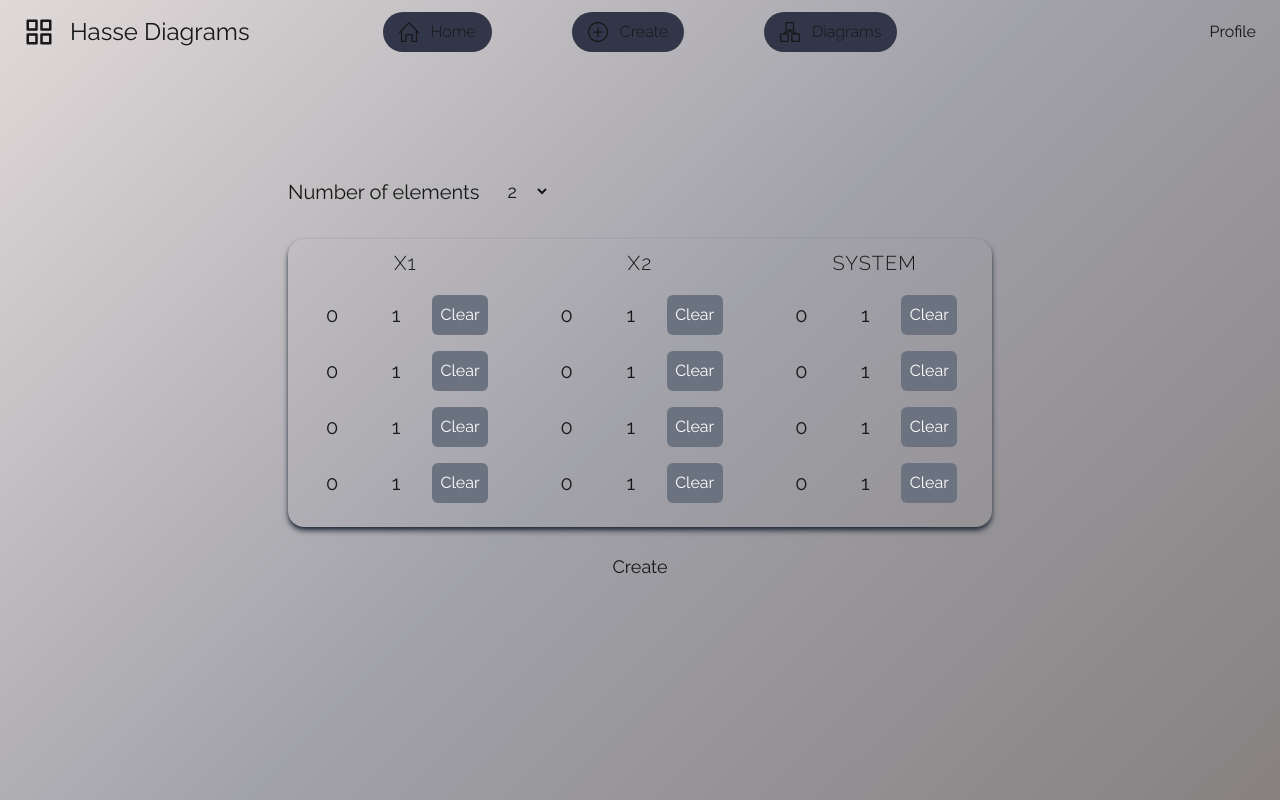
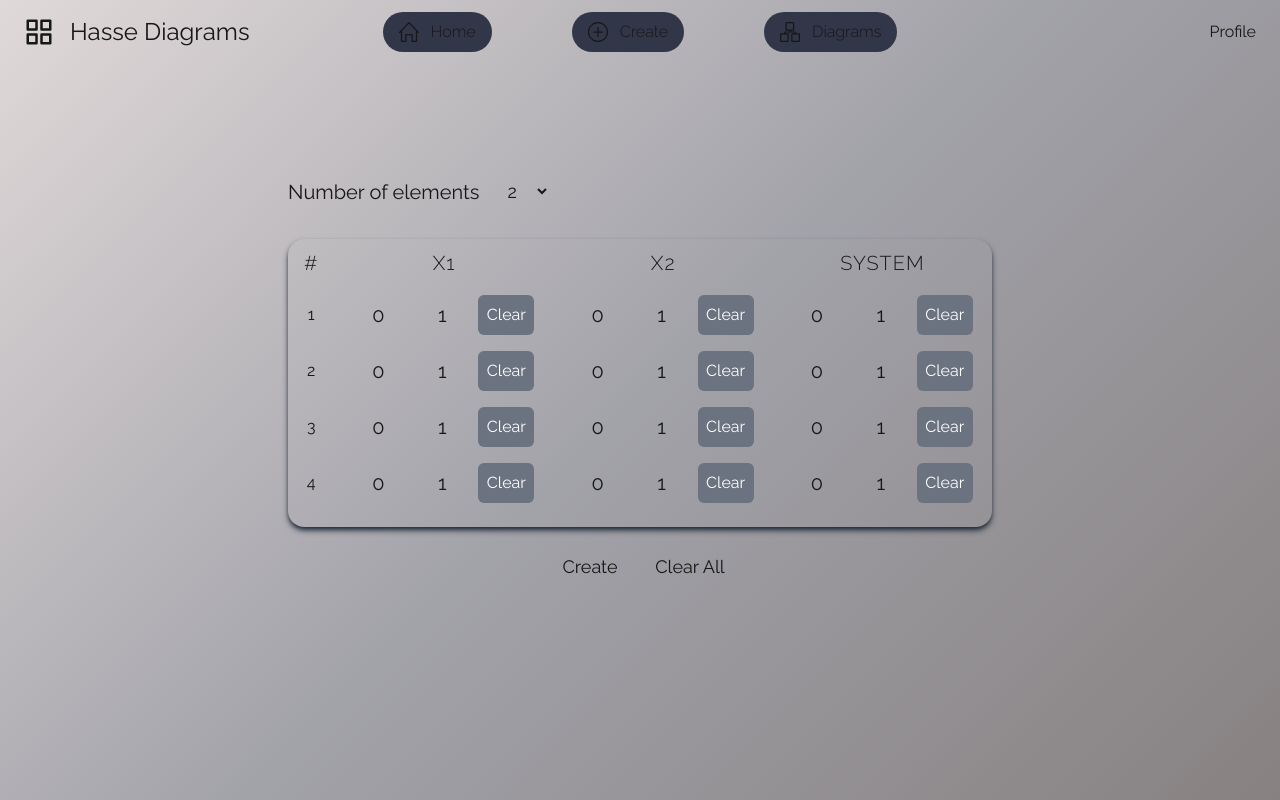
Before and after one commit to rejzoo/WebApp-Hasse-Diagrams, a Next.js app in the folder hassediagrams-fe/: page /create in a window 1280 px wide. Built offline with nearby package versions, Linux system fonts and the light colour scheme.

Commit message:
Added clear button and numbering

```diff
--- a/hassediagrams-fe/components/UI/InputTable.tsx
+++ b/hassediagrams-fe/components/UI/InputTable.tsx
@@ -82,11 +82,19 @@ export default function InputTable({ numberOfElements }: TableProps) {
     console.log(rows);
   }
 
+  const clearValues = () => {
+    setRows(calculateRows(numberOfElements));
+  }
+
   return (
-    <><div className="custom-scrollbar overflow-x-auto max-h-[70vh] bg-[var(--itemsbackground)]/15 rounded-2xl shadow-md shadow-gray-800 pb-4">
+    <>
+      <div className="custom-scrollbar overflow-x-auto max-h-[70vh] bg-[var(--itemsbackground)]/15 rounded-2xl shadow-md shadow-gray-800 pb-4">
         <table className="min-w-full border-collapse">
           <thead className="sticky top-0 z-20 bg-[var(--itemsbackground)]">
             <tr>
+              <th className="h-12 px-4 text-center text-xl font-light uppercase tracking-wider whitespace-nowrap sticky left-0 bg-[var(--itemsbackground)] w-10">
+                #
+              </th>
               {headers.map((header, index) => (
                 <th
                   key={index}
@@ -100,32 +108,42 @@ export default function InputTable({ numberOfElements }: TableProps) {
               </th>
             </tr>
           </thead>
+
           <tbody>
             {rows.map((row, rowIndex) => (
               <tr
                 key={rowIndex}
                 className="hover:bg-[var(--itemsbackground)]/10 transition-colors"
               >
+                <td className="px-4 text-center sticky left-0 bg-[var(--itemsbackground)] w-10">
+                  {rowIndex + 1}
+                </td>
                 {row.elements.map((value, colIndex) => (
                   <td key={colIndex} className="px-4 py-2 text-center">
                     <ToggleCell
                       currentValue={value}
-                    onSelect={(val) => handleElementClick(rowIndex, colIndex, val)} />
+                      onSelect={(val) => handleElementClick(rowIndex, colIndex, val)}
+                    />
                   </td>
                 ))}
                 <td className="px-4 py-2 text-center">
                   <ToggleCell
                     currentValue={row.system}
-                  onSelect={(val) => handleSystemClick(rowIndex, val)} />
+                    onSelect={(val) => handleSystemClick(rowIndex, val)}
+                  />
                 </td>
               </tr>
             ))}
           </tbody>
         </table>
+      </div>
 
-      </div><div className="flex items-center justify-center rounded-md transition-colors text-lg pt-5">
+      <div className="flex items-center justify-center rounded-md transition-colors text-lg pt-5 space-x-5">
         <button className="w-20 h-10 bg-[var(--itemsbackground)] rounded-md" onClick={createFunction}>
           Create
+        </button>
+        <button className="w-20 h-10 bg-[var(--itemsbackground)] rounded-md" onClick={clearValues}>
+          Clear All
         </button>
       </div>
     </>
```
Lines whose indentation alone changed are shown as unchanged.
